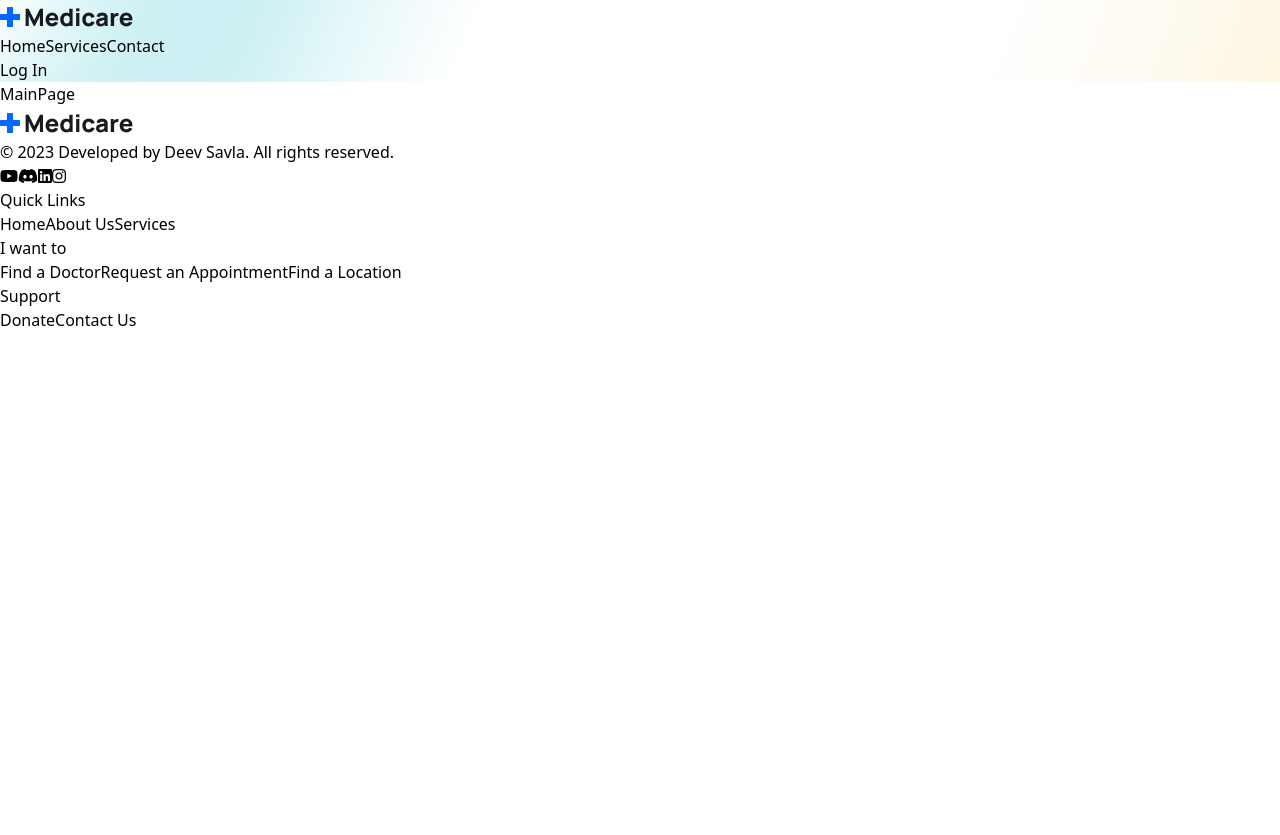
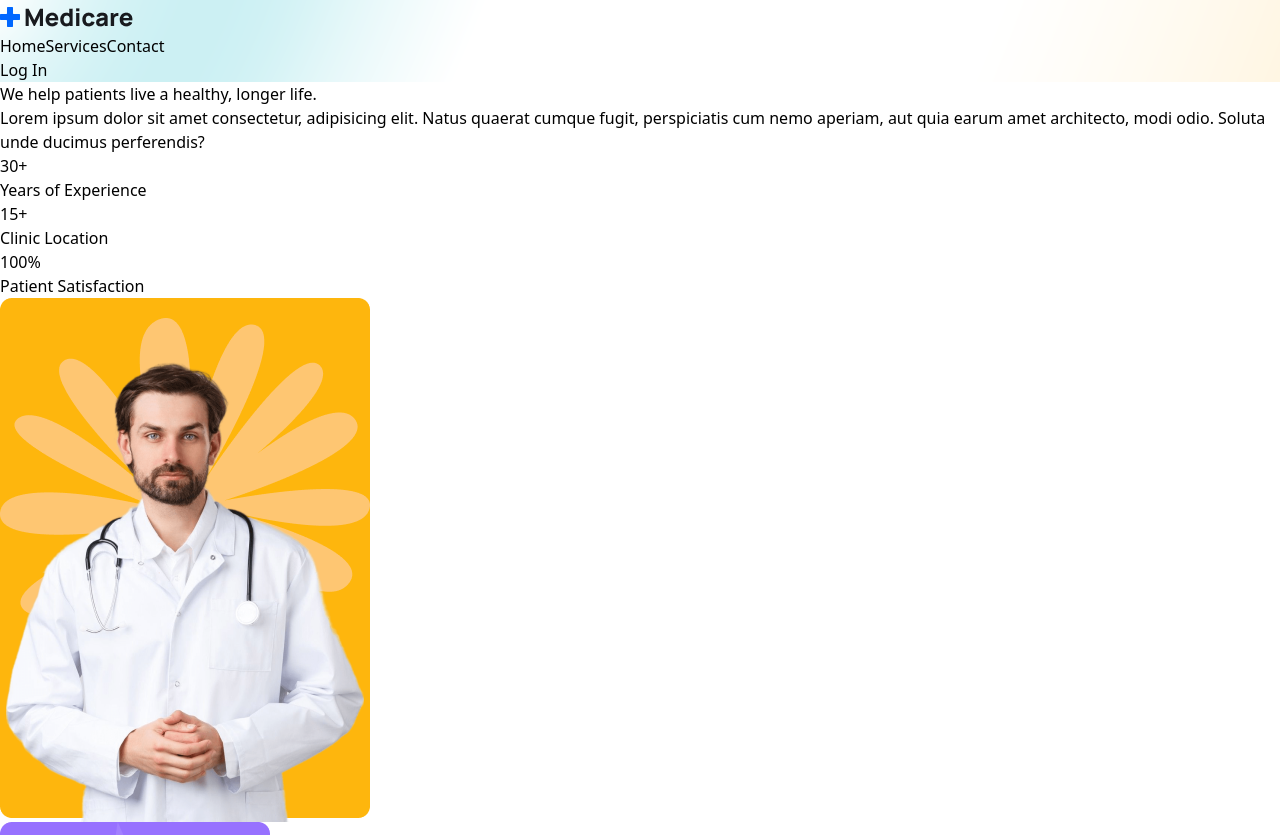
Before and after one commit to DeevSavla/Doc_Appoinment_System, a React (Vite) app in the folder client/: page / in a window 1280 px wide. Shown: the top 835 px of the page. Before the commit the page ends 800 px from the top, so only its background shows below. Built offline with nearby package versions, Linux system fonts and the light colour scheme.

Commit message:
added the main page

```diff
--- a/client/src/components/Changepassword.jsx
+++ b/client/src/components/Changepassword.jsx
@@ -29,7 +29,7 @@ function Changepassword() {
 
     return (
         <Form className="w-1/3 mx-auto bg-white shadow-md rounded-lg p-6 my-36" onFinish={handleSubmit}>
-      <h1 className="text-center text-2xl mb-5 text-teal-600">Change Password</h1>
+      <h1 className="text-center text-2xl mb-5 text-blue-600">Change Password</h1>
       <Form.Item label="Email" name="email">
         <Input type="email" required />
       </Form.Item>
@@ -40,7 +40,7 @@ function Changepassword() {
         <Input type="password" required />
       </Form.Item>
       <div className="flex justify-between">
-        <button className="bg-teal-600 text-white px-4 py-2 rounded-lg hover:bg-teal-500 flex-grow">Submit</button>
+        <button className="bg-blue-600 text-white px-4 py-2 rounded-lg hover:bg-blue-500 flex-grow">Submit</button>
       </div>
     </Form>
     )
--- a/client/src/components/MainPage.jsx
+++ b/client/src/components/MainPage.jsx
@@ -1,8 +1,43 @@
 import React from 'react'
+import hero1 from '../photos/hero-img01.png'
+import hero2 from '../photos/hero-img02.png'
+import hero3 from '../photos/hero-img03.png'
 
 function MainPage() {
   return (
-    <div>MainPage</div>
+    <div className='flex justify-center py-8 px-4 ml-14'>
+      <div className='flex flex-col lg:flex-row items-center gap-8 max-w-screen-xl w-full'>
+        <div className='flex-1 text-center lg:text-left'>
+          <h1 className='text-4xl font-bold text-gray-800 mb-4'>We help patients live a healthy, longer life.</h1>
+          <p className='text-gray-600 mb-8'>
+            Lorem ipsum dolor sit amet consectetur, adipisicing elit. Natus quaerat cumque fugit, perspiciatis cum nemo aperiam, aut quia earum amet architecto, modi odio. Soluta unde ducimus perferendis?
+          </p>
+          <div className='mt-8 flex flex-col lg:flex-row justify-center lg:justify-start items-center gap-8'>
+            <div className='text-center'>
+              <h1 className='text-4xl font-bold text-blue-600'>30+</h1>
+              <p className='text-gray-600'>Years of Experience</p>
+            </div>
+            <div className='text-center'>
+              <h1 className='text-4xl font-bold text-purple-600'>15+</h1>
+              <p className='text-gray-600'>Clinic Location</p>
+            </div>
+            <div className='text-center'>
+              <h1 className='text-4xl font-bold text-green-600'>100%</h1>
+              <p className='text-gray-600'>Patient Satisfaction</p>
+            </div>
+          </div>
+        </div>
+
+        <div className='flex-1 flex flex-col lg:flex-row items-center gap-4'>
+          <img src={hero1} className='w-72 h-96 rounded-lg shadow-lg object-cover' alt='Doctor' />
+          <div className='flex flex-col gap-4'>
+            <img src={hero2} className='w-36 h-48 rounded-lg shadow-lg object-cover' alt='Doctor' />
+            <img src={hero3} className='w-36 h-48 rounded-lg shadow-lg object-cover' alt='Doctor' />
+          </div>
+        </div>
+      </div>
+    </div>
+
   )
 }
 
```
Also changed, not shown: client/src/photos/hero-img02.png (added).
